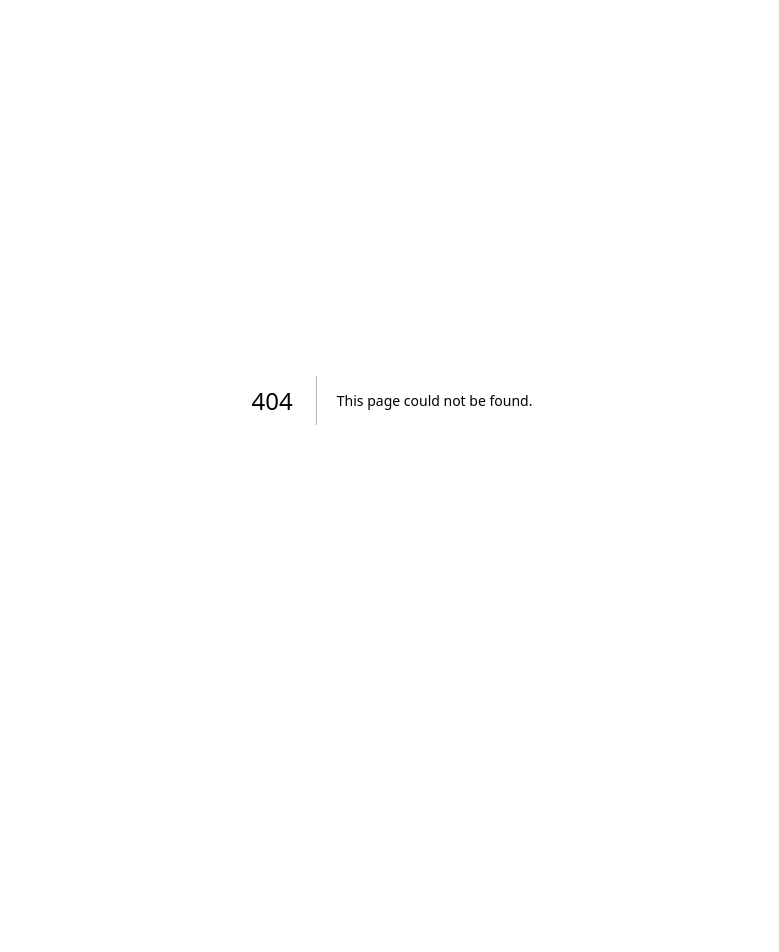
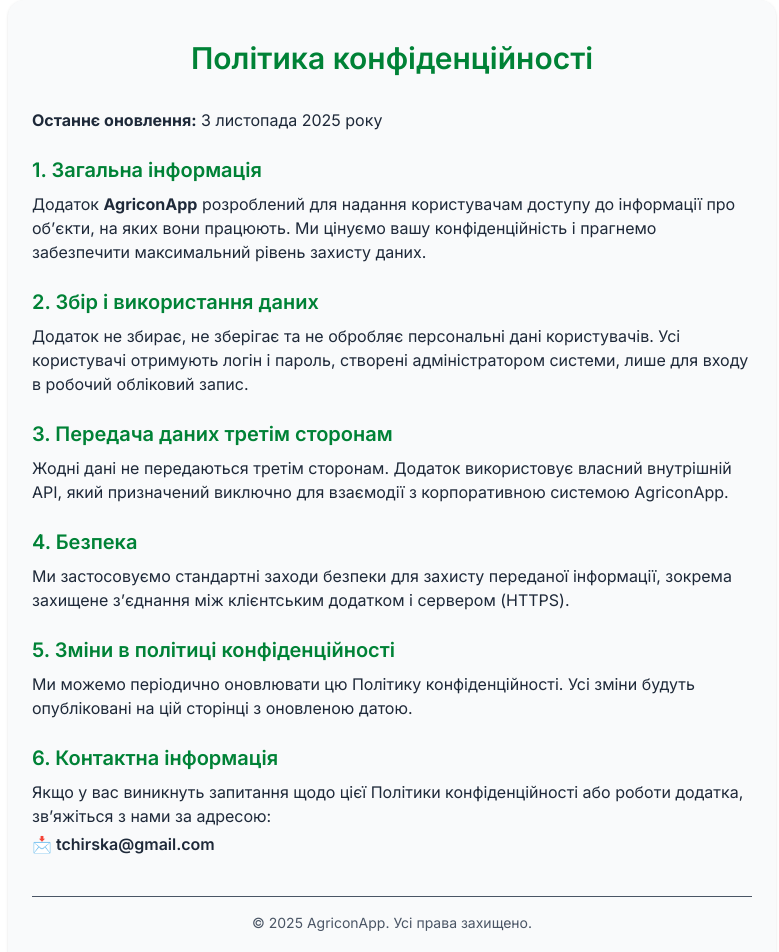
Before and after one commit to Tania-01/AgriconAdmin, a Next.js app: page /privacy-policy in a window 1280 px wide. Before the commit this address had no page. Shown: the top 952 px of the page, without its empty margins (248-1027 px from the left). Before the commit the page ends 800 px from the top, so only its background shows below. Built offline with nearby package versions, Linux system fonts and the light colour scheme.

Commit message:
add change to report

```diff
--- a/src/app/objects/page.tsx
+++ b/src/app/objects/page.tsx
@@ -37,6 +37,7 @@ export default function ObjectsAndWorksPage() {
     const [newWork, setNewWork] = useState({ category: "", name: "", unit: "", volume: "", done: "" });
     const [loading, setLoading] = useState(true);
     const [error, setError] = useState<string | null>(null);
+    const [showAddForm, setShowAddForm] = useState(false);
 
     const getToken = () => {
         if (typeof window === 'undefined') return null;
@@ -112,6 +113,7 @@ export default function ObjectsAndWorksPage() {
             );
             alert("Роботу успішно додано!");
             setNewWork({ category: "", name: "", unit: "", volume: "", done: "" });
+            setShowAddForm(false);
             const res = await axios.get('https://agricon-backend-1.onrender.com/works/full-data', { headers });
             setWorks(res.data);
         } catch (err) {
@@ -221,6 +223,54 @@ export default function ObjectsAndWorksPage() {
                             ))}
                             </tbody>
                         </table>
+
+                        {/* Кнопка для відкриття форми */}
+                        <button
+                            onClick={() => setShowAddForm(prev => !prev)}
+                            className="mt-4 bg-red-600 text-white px-4 py-2 rounded hover:bg-red-700 transition"
+                        >
+                            {showAddForm ? "Скасувати" : "Додати нову роботу"}
+                        </button>
+
+                        {/* Форма додавання нової роботи */}
+                        {showAddForm && (
+                            <div className="mt-4 p-4 border border-red-200 rounded bg-red-50 max-w-lg">
+                                <input
+                                    type="text"
+                                    placeholder="Категорія"
+                                    value={newWork.category}
+                                    onChange={e => setNewWork(prev => ({ ...prev, category: e.target.value }))}
+                                    className="w-full mb-2 px-2 py-1 border rounded focus:outline-none focus:ring-2 focus:ring-red-400"
+                                />
+                                <input
+                                    type="text"
+                                    placeholder="Назва роботи"
+                                    value={newWork.name}
+                                    onChange={e => setNewWork(prev => ({ ...prev, name: e.target.value }))}
+                                    className="w-full mb-2 px-2 py-1 border rounded focus:outline-none focus:ring-2 focus:ring-red-400"
+                                />
+                                <input
+                                    type="text"
+                                    placeholder="Одиниця"
+                                    value={newWork.unit}
+                                    onChange={e => setNewWork(prev => ({ ...prev, unit: e.target.value }))}
+                                    className="w-full mb-2 px-2 py-1 border rounded focus:outline-none focus:ring-2 focus:ring-red-400"
+                                />
+                                <input
+                                    type="number"
+                                    placeholder="Обсяг"
+                                    value={newWork.volume}
+                                    onChange={e => setNewWork(prev => ({ ...prev, volume: e.target.value }))}
+                                    className="w-full mb-2 px-2 py-1 border rounded focus:outline-none focus:ring-2 focus:ring-red-400"
+                                />
+                                <button
+                                    onClick={handleAddNewWork}
+                                    className="bg-red-600 text-white px-4 py-2 rounded hover:bg-red-700 transition"
+                                >
+                                    Додати
+                                </button>
+                            </div>
+                        )}
                     </div>
                 )}
             </div>
--- /dev/null
+++ b/src/app/privacy-policy/page.tsx
@@ -0,0 +1,69 @@
+'use client';
+
+import React from 'react';
+
+export default function PrivacyPolicyPage() {
+    return (
+        <main className="max-w-3xl mx-auto px-6 py-10 text-gray-800 bg-gray-50 rounded-2xl shadow-sm">
+            <h1 className="text-3xl font-semibold text-green-700 text-center mb-8">
+                Політика конфіденційності
+            </h1>
+
+            <p className="mb-6"><strong>Останнє оновлення:</strong> 3 листопада 2025 року</p>
+
+            <section className="mb-6">
+                <h2 className="text-xl font-semibold text-green-700 mb-2">1. Загальна інформація</h2>
+                <p>
+                    Додаток <strong>AgriconApp</strong> розроблений для надання користувачам доступу до інформації про об’єкти,
+                    на яких вони працюють. Ми цінуємо вашу конфіденційність і прагнемо забезпечити максимальний рівень захисту даних.
+                </p>
+            </section>
+
+            <section className="mb-6">
+                <h2 className="text-xl font-semibold text-green-700 mb-2">2. Збір і використання даних</h2>
+                <p>
+                    Додаток не збирає, не зберігає та не обробляє персональні дані користувачів.
+                    Усі користувачі отримують логін і пароль, створені адміністратором системи,
+                    лише для входу в робочий обліковий запис.
+                </p>
+            </section>
+
+            <section className="mb-6">
+                <h2 className="text-xl font-semibold text-green-700 mb-2">3. Передача даних третім сторонам</h2>
+                <p>
+                    Жодні дані не передаються третім сторонам.
+                    Додаток використовує власний внутрішній API, який призначений виключно для взаємодії з корпоративною системою AgriconApp.
+                </p>
+            </section>
+
+            <section className="mb-6">
+                <h2 className="text-xl font-semibold text-green-700 mb-2">4. Безпека</h2>
+                <p>
+                    Ми застосовуємо стандартні заходи безпеки для захисту переданої інформації,
+                    зокрема захищене з’єднання між клієнтським додатком і сервером (HTTPS).
+                </p>
+            </section>
+
+            <section className="mb-6">
+                <h2 className="text-xl font-semibold text-green-700 mb-2">5. Зміни в політиці конфіденційності</h2>
+                <p>
+                    Ми можемо періодично оновлювати цю Політику конфіденційності.
+                    Усі зміни будуть опубліковані на цій сторінці з оновленою датою.
+                </p>
+            </section>
+
+            <section className="mb-6">
+                <h2 className="text-xl font-semibold text-green-700 mb-2">6. Контактна інформація</h2>
+                <p>
+                    Якщо у вас виникнуть запитання щодо цієї Політики конфіденційності або роботи додатка,
+                    зв’яжіться з нами за адресою:
+                </p>
+                <p className="font-semibold mt-1">📩 tchirska@gmail.com</p>
+            </section>
+
+            <footer className="text-center text-gray-600 mt-10 border-t pt-4 text-sm">
+                &copy; 2025 AgriconApp. Усі права захищено.
+            </footer>
+        </main>
+    );
+}
```
